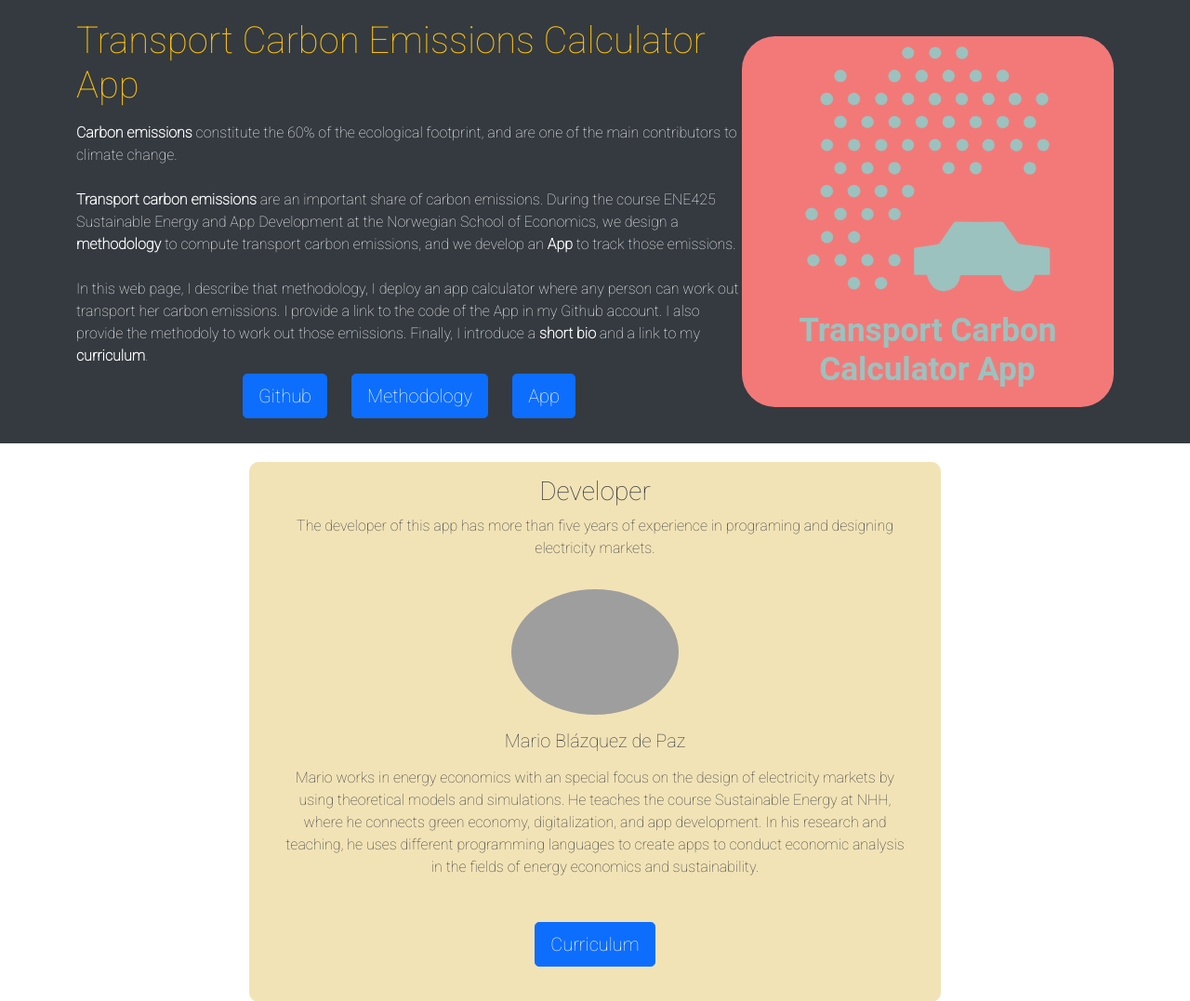
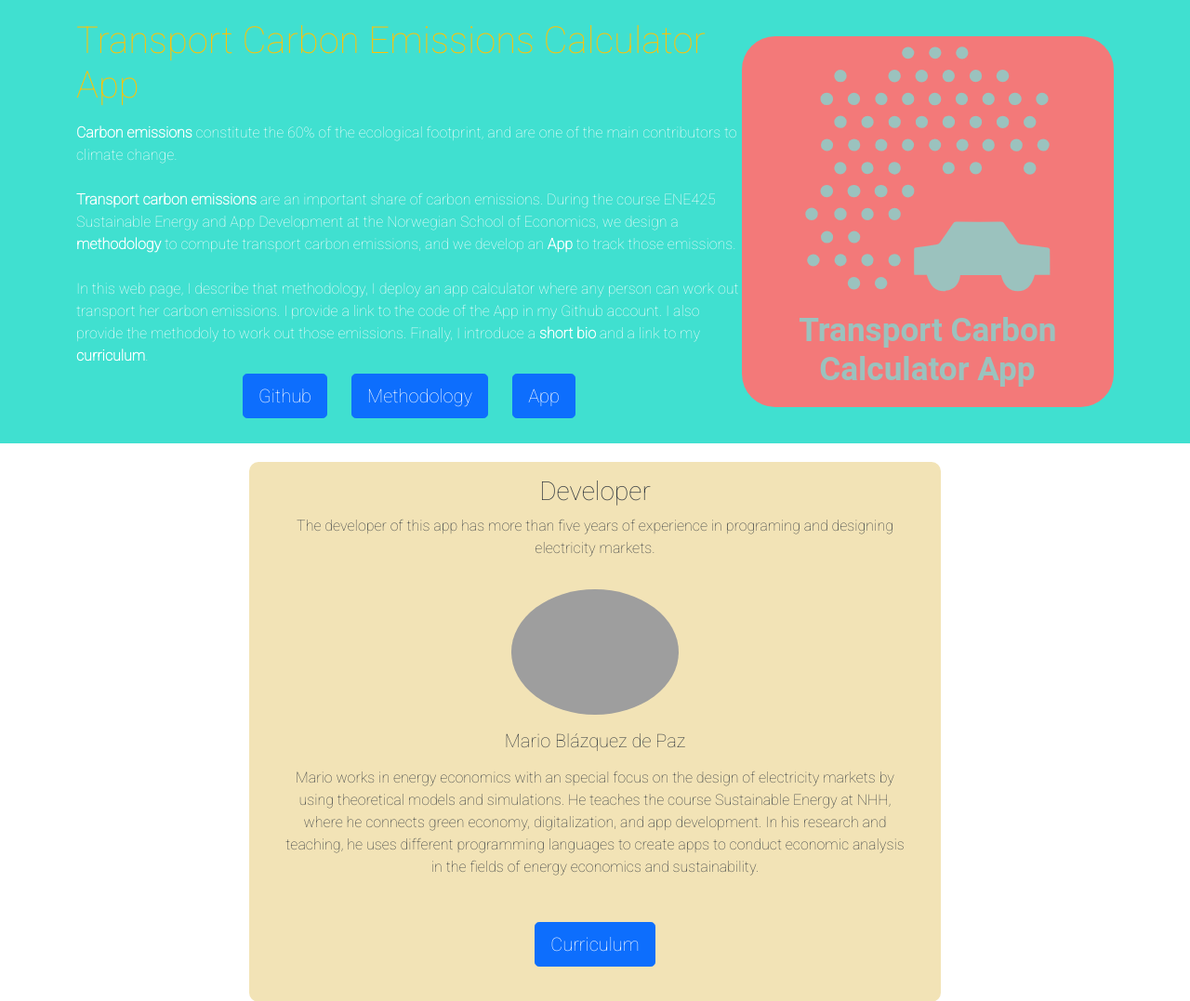
Before and after one commit to KatharinaFranke/Carbon-Footprint-Calculator, a Flask app: page / in a window 1280 px wide. Shown: the part 60-1137 px from the top of the page at 93% size. Run offline with Flask 2, Linux system fonts and the light colour scheme; some libraries are stand-ins or nearby versions; grey boxes are pictures that could not be loaded.

Commit message:
Update layout.html

```diff
--- a/templates/layout.html
+++ b/templates/layout.html
@@ -23,7 +23,7 @@
         <style>
              /***   Header   ***/
             .header_carbon {
-                background: #343a40;
+                background: #40E0D0;
                 color: #fff;
                 min-height: 400px;
                 margin: 0px 0px;
```
